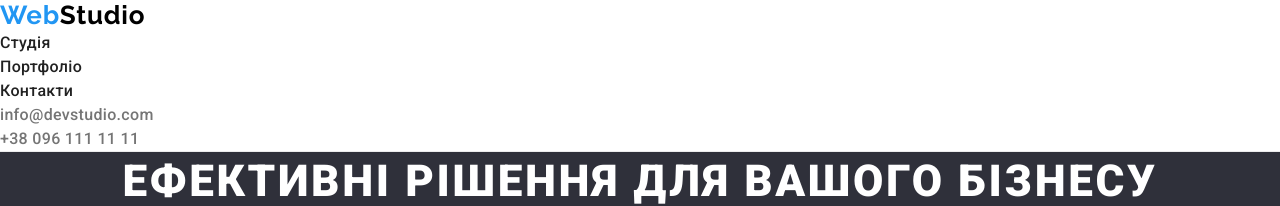
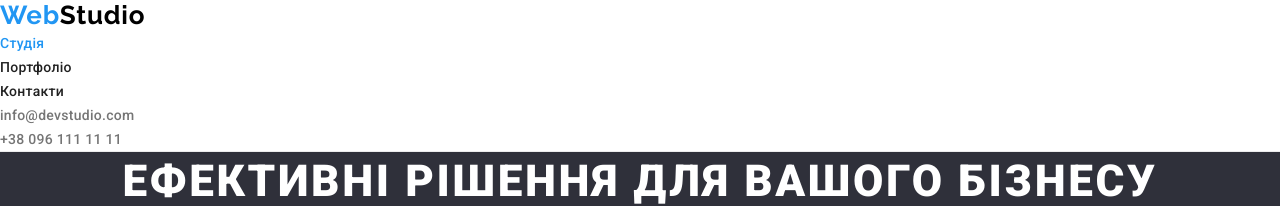
Before and after one commit to YevheniiKravchukUA/goit-markup-hw-02, a plain HTML site: page index.html in a window 1280 px wide. Shown: the top 206 px of the page. Drawn offline with Linux system fonts and the light colour scheme.

Commit message:
fix active links and bad styles in header

```diff
--- a/css/components/header.css
+++ b/css/components/header.css
@@ -18,7 +18,7 @@
 
 .nav__item-link {
   font-weight: var(--medium-weight);
-  font-size: var(--primaty-size);
+  font-size: var(--primary-size);
   line-height: 1.14;
   letter-spacing: 0.02em;
 
@@ -32,7 +32,7 @@
 
 .address-list__link {
   font-weight: var(--medium-weight);
-  font-size: var(--primaty-size);
+  font-size: var(--primary-size);
   line-height: 1.14;
   letter-spacing: 0.02em;
 
@@ -43,3 +43,7 @@
 .address-list__link:focus {
   color: var(--active-color);
 }
+
+.current {
+  color: var(--active-color);
+}
--- a/index.html
+++ b/index.html
@@ -19,7 +19,7 @@
         <a href="./" class="logo"><span class="logo__item">Web</span>Studio</a>
         <ul class="nav__list">
           <li class="nav__item">
-            <a href="" class="nav__item-link">Студія</a>
+            <a href="" class="nav__item-link current">Студія</a>
           </li>
           <li class="nav__item">
             <a href="./components/portfolio.html" class="nav__item-link">Портфоліо</a>
```
Also changed, not shown: components/portfolio.html (+1 -1 lines).
